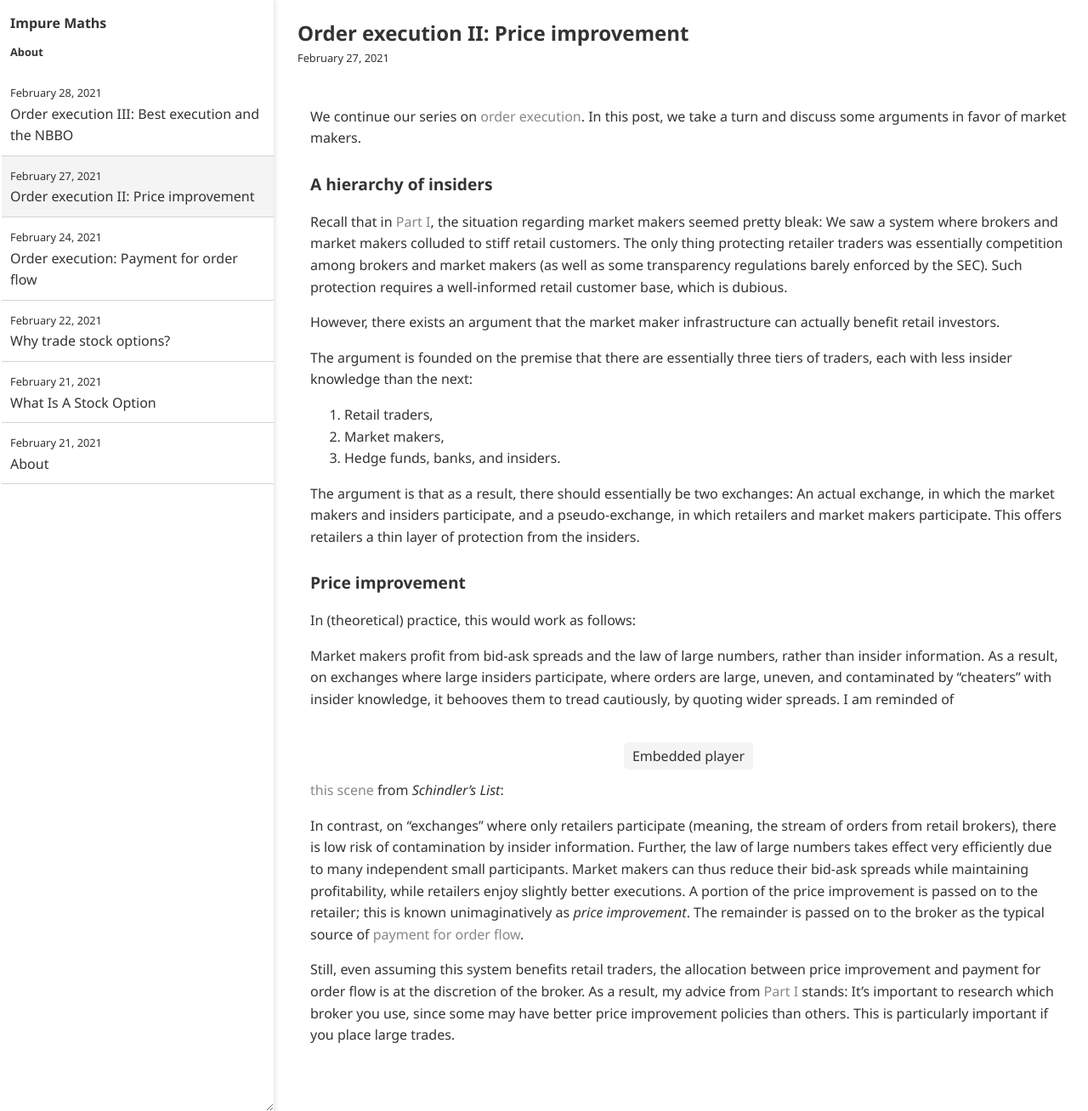
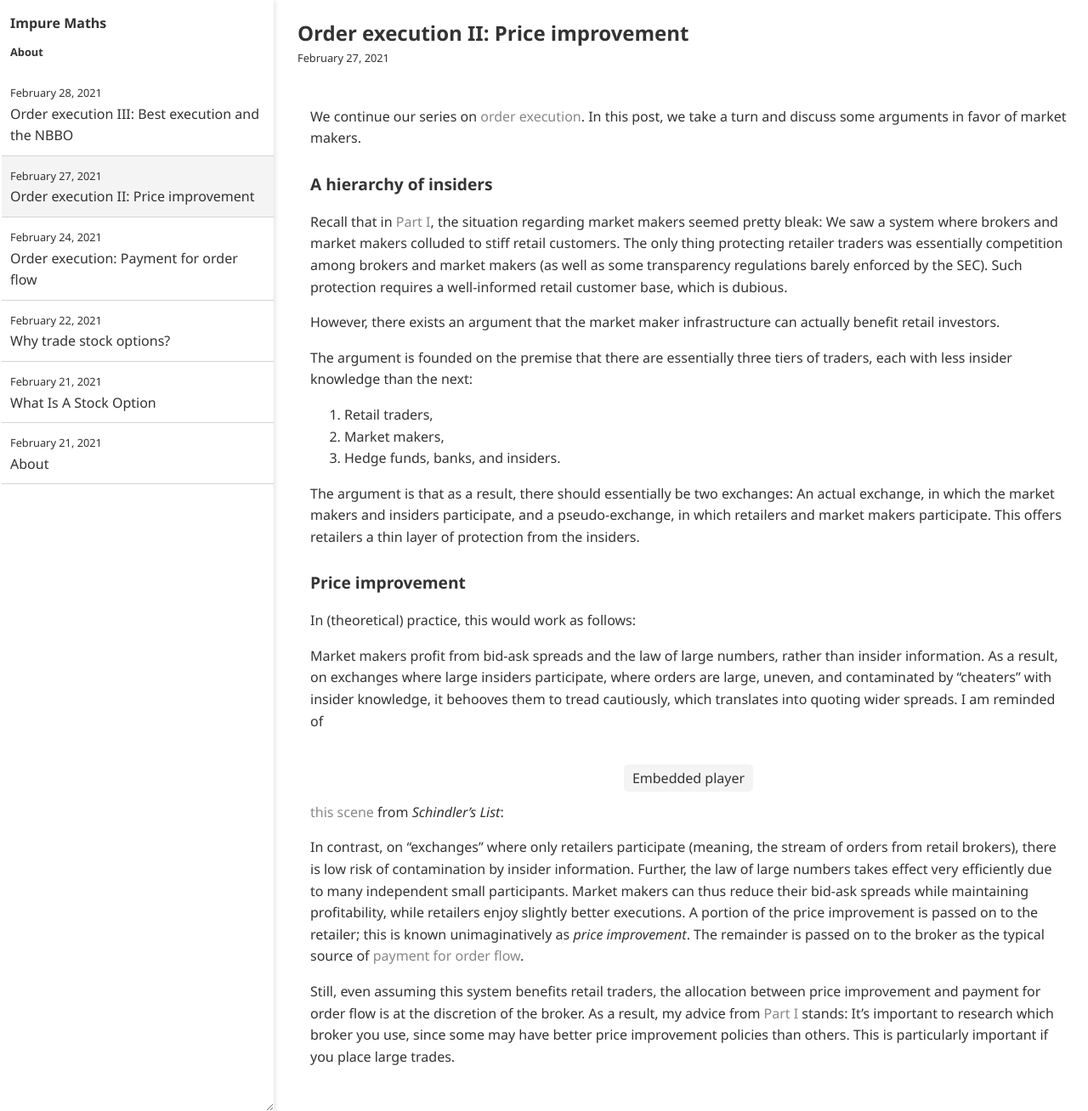
Before and after one commit to impuremaths/impuremaths.github.io, a Jekyll site: the page built from _posts/2021-02-27-order-execution-ii.md, in a window 1280 px wide and 1308 px high. Shown: the whole window at 85% size. Built offline with Jekyll 4.4.1, drawn with Linux system fonts in a browser that asks for light colours.

Commit message:
Update 2021-02-27-order-execution-ii.md

```diff
--- a/_posts/2021-02-27-order-execution-ii.md
+++ b/_posts/2021-02-27-order-execution-ii.md
@@ -22,7 +22,7 @@ The argument is that as a result, there should essentially be two exchanges: An
 
 In (theoretical) practice, this would work as follows:
 
-Market makers profit from bid-ask spreads and the law of large numbers, rather than insider information. As a result, on exchanges where large insiders participate, where orders are large, uneven, and contaminated by "cheaters" with insider knowledge, it behooves them to tread cautiously, by quoting wider spreads. I am reminded of [this scene](https://www.youtube.com/watch?v=kyMxi0y5j-o) from _Schindler's List_:
+Market makers profit from bid-ask spreads and the law of large numbers, rather than insider information. As a result, on exchanges where large insiders participate, where orders are large, uneven, and contaminated by "cheaters" with insider knowledge, it behooves them to tread cautiously, which translates into quoting wider spreads. I am reminded of [this scene](https://www.youtube.com/watch?v=kyMxi0y5j-o) from _Schindler's List_:
 
 In contrast, on "exchanges" where only retailers participate (meaning, the stream of orders from retail brokers), there is low risk of contamination by insider information. Further, the law of large numbers takes effect very efficiently due to many independent small participants. Market makers can thus reduce their bid-ask spreads while maintaining profitability, while retailers enjoy slightly better executions. A portion of the price improvement is passed on to the retailer; this is known unimaginatively as _price improvement_. The remainder is passed on to the broker as the typical source of [payment for order flow]({{ "" | relative_url }}{% post_url 2021-02-24-order-execution %}).
 
```
